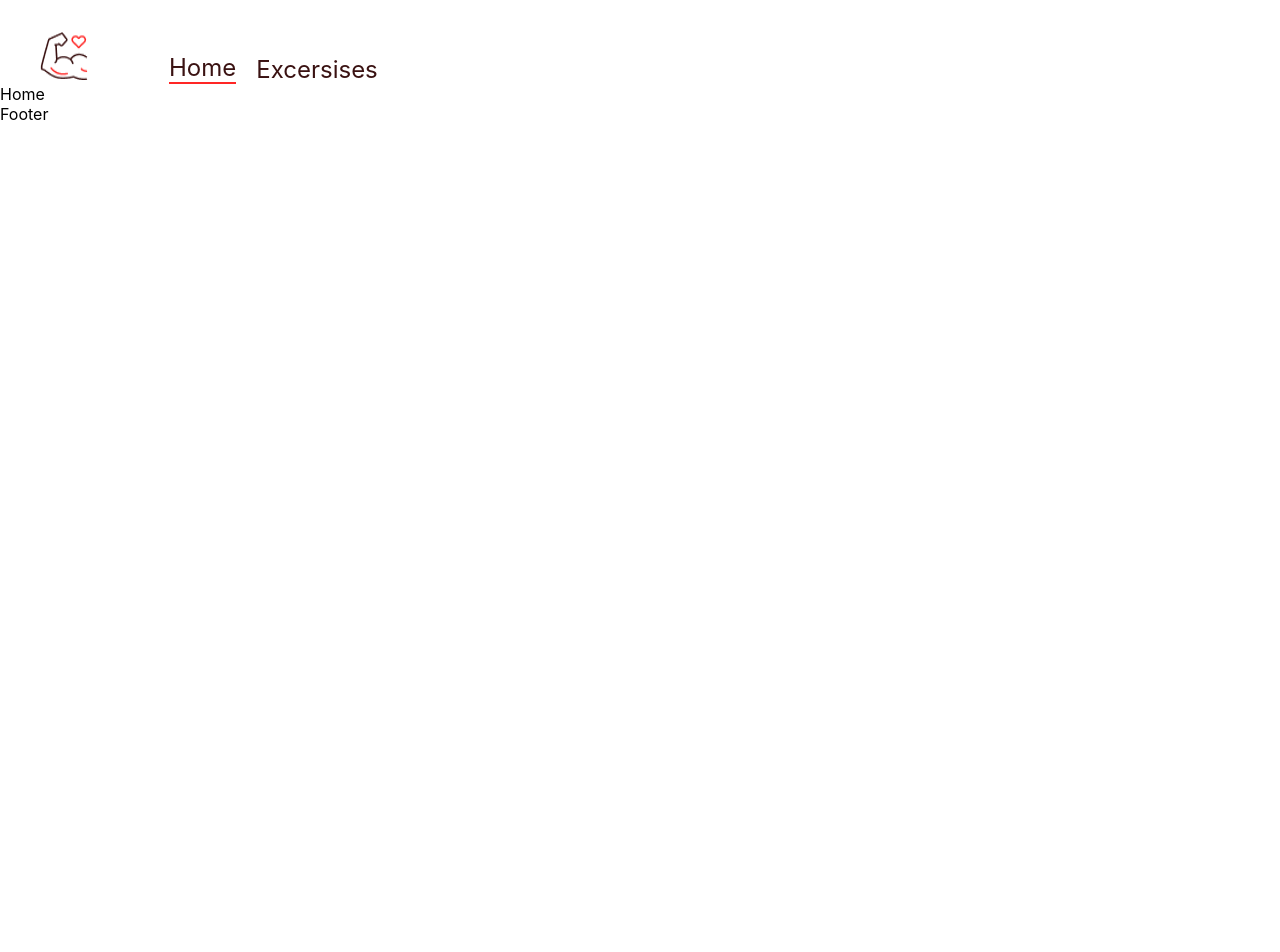
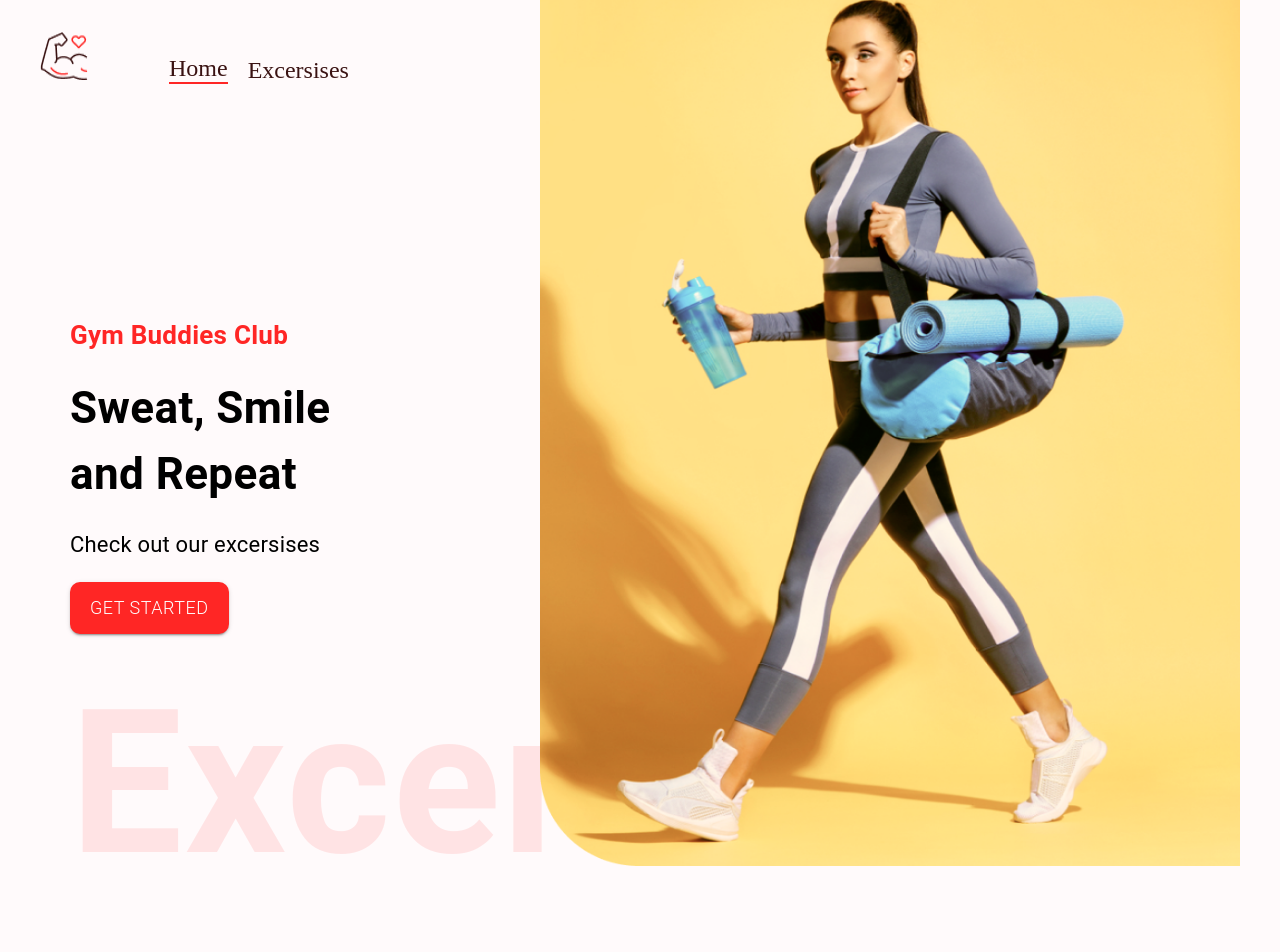
Before and after one commit to Yanters/Gym-Exercises, a React (Create React App) app: page / in a window 1280 px wide. Shown: the top 952 px of the page. Before the commit the page ends 800 px from the top, so only its background shows below. Built offline with nearby package versions, Linux system fonts and the light colour scheme.

Commit message:
Hero banner

```diff
--- a/src/App.jsx
+++ b/src/App.jsx
@@ -1,12 +1,13 @@
 import Home from './pages/Home';
 import React from 'react';
 import Navbar from './components/Navbar';
+import Footer from './components/Footer';
 import ExcersiseDetails from './pages/ExcersiseDetails';
 import { Box } from '@mui/material';
 import { Route, Routes } from 'react-router-dom';
 
 import './index.css';
-import Footer from './components/Footer';
+import './App.css';
 
 const App = () => {
   return (
--- /dev/null
+++ b/src/components/Excercises.jsx
@@ -0,0 +1,7 @@
+import React from 'react';
+
+const Excercises = () => {
+  return <div>Excercises</div>;
+};
+
+export default Excercises;
--- /dev/null
+++ b/src/components/HeroBanner.jsx
@@ -0,0 +1,62 @@
+import React from 'react';
+import { Box, Typography, Button } from '@mui/material';
+
+import HeroBannerImg from '../assets/images/banner.png';
+
+const HeroBanner = () => {
+  return (
+    <Box
+      sx={{
+        mt: { lg: '212px', xs: '70px' },
+        ml: { sm: '50px' },
+      }}
+      position='relative'
+      p='20px'
+    >
+      <Typography color='#FF2625' fontSize='26px' fontWeight='600'>
+        Gym Buddies Club
+      </Typography>
+      <Typography
+        fontWeight='700'
+        sx={{
+          fontSize: { lg: '44px', sm: '40px' },
+        }}
+        mb='20px'
+        mt='20px'
+      >
+        Sweat, Smile <br /> and Repeat
+      </Typography>
+      <Typography fontSize='22px' lineHeight='35px' mb='20px'>
+        Check out our excersises
+      </Typography>
+      <Button
+        variant='contained'
+        color='error'
+        href='#excersises'
+        sx={{
+          backgroundColor: '#FF2625',
+          borderRadius: '10px',
+          fontSize: '18px',
+          fontWeight: '300',
+          padding: '10px 20px',
+        }}
+      >
+        Get Started
+      </Button>
+      <Typography
+        fontWeight='600'
+        color='#FF2625'
+        sx={{
+          opacity: '0.1',
+          display: { xs: 'none', lg: 'block' },
+        }}
+        fontSize='200px'
+      >
+        Excercise
+      </Typography>
+      <img src={HeroBannerImg} alt='Hero Banner' className='hero-banner-img' />
+    </Box>
+  );
+};
+
+export default HeroBanner;
--- /dev/null
+++ b/src/components/SearchExcercises.jsx
@@ -0,0 +1,7 @@
+import React from 'react';
+
+const SearchExcercises = () => {
+  return <div>SearchExcercises</div>;
+};
+
+export default SearchExcercises;
--- a/src/pages/Home.jsx
+++ b/src/pages/Home.jsx
@@ -1,8 +1,16 @@
 import React from 'react'
+import Excercises from '../components/Excercises'
+import HeroBanner from '../components/HeroBanner'
+import SearchExcercises from '../components/SearchExcercises'
+import { Box } from '@mui/material'
 
 const Home = () => {
   return (
-    <div>Home</div>
+    <Box>
+      <HeroBanner />
+      <SearchExcercises />
+      <Excercises />
+    </Box>
   )
 }
 
```
